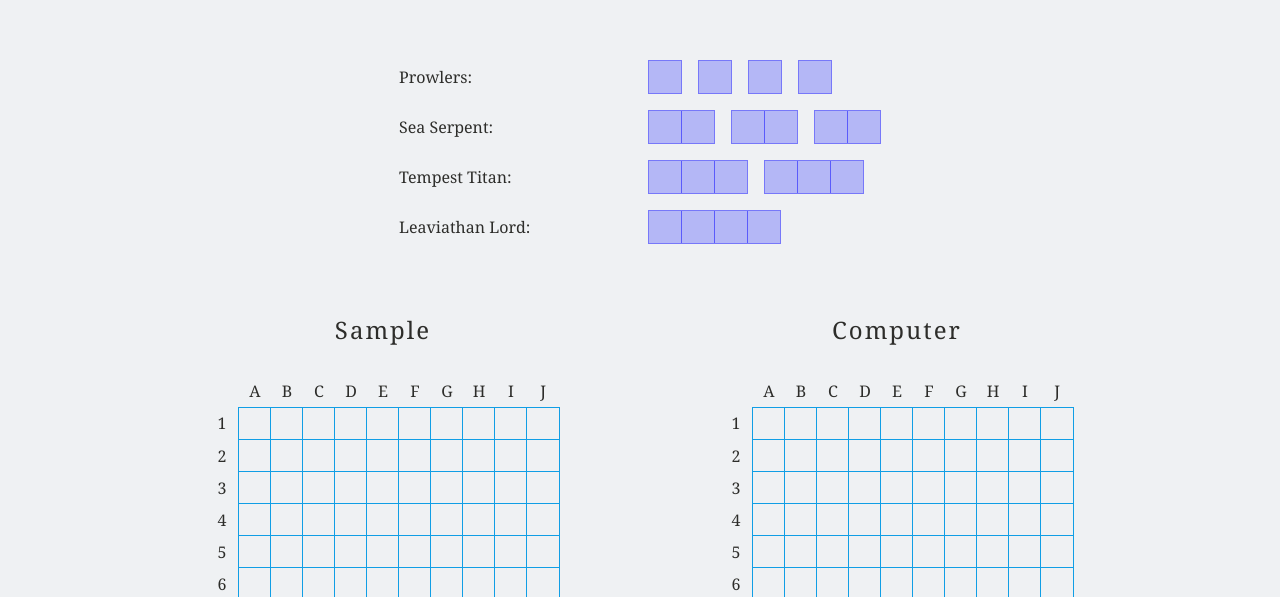
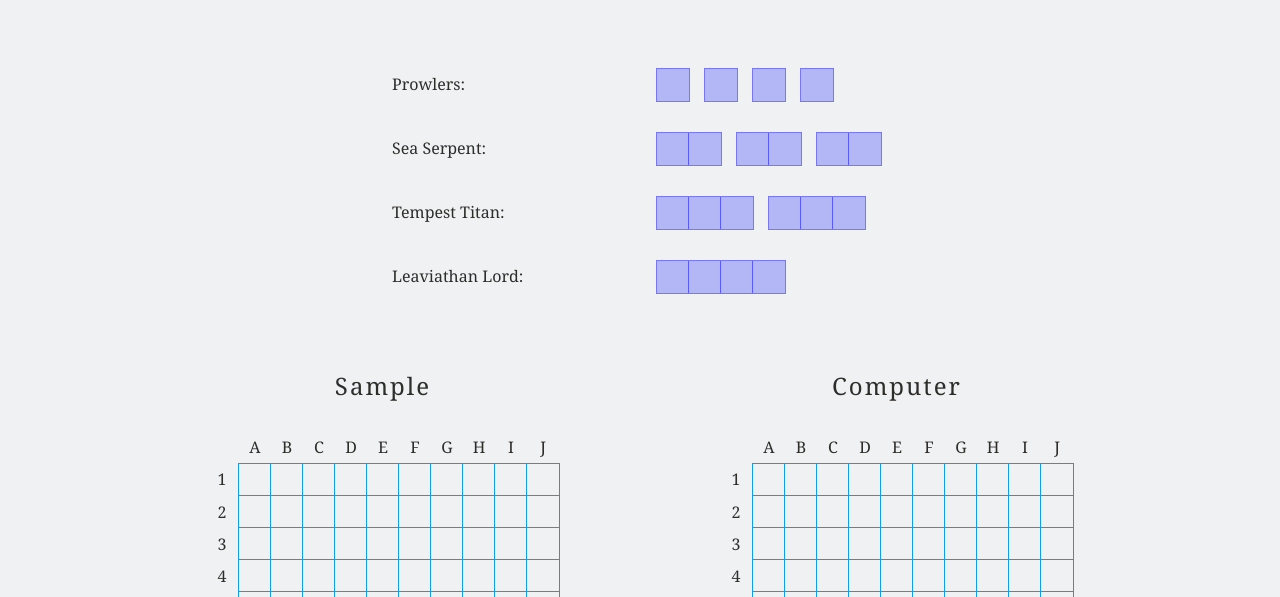
Before and after one commit to Arthwr/battleship-game, a website built with webpack: page src/index.html in a window 1280 px wide. Both pictures are taken after typing "Sample" into the empty fields and a click on the button "Start Game". Shown: the part 199-796 px from the top of the page. Built offline with nearby package versions, Linux system fonts and the light colour scheme.

Commit message:
component(shipSetupElement): add game-object wrappers around ships, dynamically assign width and draggable attribute
-Add necessary css styles to new elements

```diff
--- a/src/components/shipSetupElement.js
+++ b/src/components/shipSetupElement.js
@@ -7,25 +7,45 @@ export default function shipSetupElement() {
     <div>
         <div>Prowlers:</div>
         <div class="ships-wrapper">
-            <div class="game-object draggable" data-length="1"></div>
-            <div class="game-object draggable" data-length="1"></div>
-            <div class="game-object draggable" data-length="1"></div>
-            <div class="game-object draggable" data-length="1"></div>
+            <div class="object-wrapper">
+              <div class="game-object" data-length="1"></div>
+            </div>
+            <div class="object-wrapper">
+              <div class="game-object" data-length="1"></div>
+            </div>
+            <div class="object-wrapper">
+              <div class="game-object" data-length="1"></div>
+            </div>
+            <div class="object-wrapper">
+              <div class="game-object" data-length="1"></div>
+            </div>
         </div>
         <div>Sea Serpent:</div>
         <div class="ships-wrapper">
-            <div class="game-object draggable" data-length="2"></div>
-            <div class="game-object draggable" data-length="2"></div>
-            <div class="game-object draggable" data-length="2"></div>
+            <div class="object-wrapper">
+              <div class="game-object" data-length="2"></div>
+            </div>
+            <div class="object-wrapper">
+              <div class="game-object" data-length="2"></div>
+            </div>
+            <div class="object-wrapper">
+              <div class="game-object" data-length="2"></div>
+            </div>
         </div>
         <div>Tempest Titan:</div>
         <div class="ships-wrapper">
-            <div class="game-object draggable" data-length="3"></div>
-            <div class="game-object draggable" data-length="3"></div>
+            <div class="object-wrapper">
+              <div class="game-object" data-length="3"></div>
+            </div>
+            <div class="object-wrapper">
+              <div class="game-object" data-length="3"></div>
+            </div>
         </div>
         <div>Leaviathan Lord:</div>
         <div class="ships-wrapper">
-            <div class="game-object draggable" data-length="4"></div>
+            <div class="object-wrapper">
+              <div class="game-object" data-length="4"></div>
+            </div>
         </div>
     </div>
   `;
@@ -36,11 +56,15 @@ export default function shipSetupElement() {
       const length = ship.getAttribute("data-length");
       if (length) {
         for (let i = length; i > 0; i--) {
-            const shipCell = document.createElement("div");
-            shipCell.classList.add("ship");
-            ship.appendChild(shipCell);
+          const shipCell = document.createElement("div");
+          shipCell.classList.add("ship");
+          ship.appendChild(shipCell);
         }
       }
+
+      const objWrapper = ship.closest(".object-wrapper");
+      objWrapper.style.width = `${length * 2}rem`;
+      objWrapper.setAttribute("draggable", "true");
     });
   }, 0);
 
--- a/src/styles/index.css
+++ b/src/styles/index.css
@@ -16,6 +16,10 @@
   color: var(--text);
 }
 /* Default styles reset */
+* {
+  box-sizing: border-box;
+}
+
 h1 {
   margin: 0;
   padding: 0;
@@ -214,17 +218,26 @@ form > button:active {
   grid-template-columns: 1fr 1fr;
   grid-template-rows: 1fr 1fr;
   align-items: center;
+  justify-content: center;
   gap: 1rem;
   font-size: 1rem;
 }
 
 .ships-wrapper {
   display: flex;
+  margin: 0.5rem;
   gap: 1rem;
+}
+
+.object-wrapper {
+  display: flex;
+  position: relative;
+  height: 2rem;
 }
 
 .game-object {
   display: flex;
+  position: absolute;
   border: 1px solid var(--ship-border);
 }
 
```
